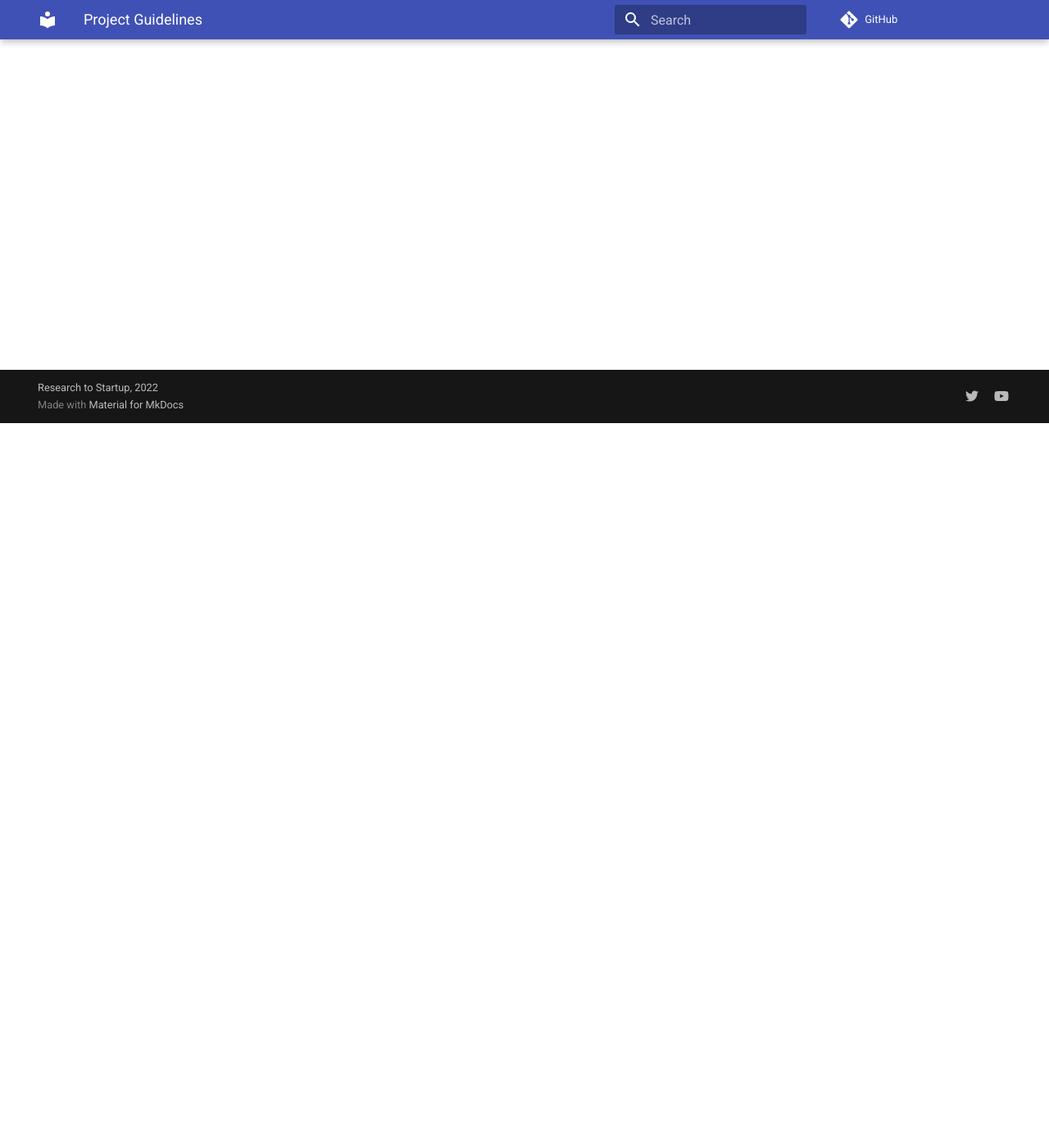
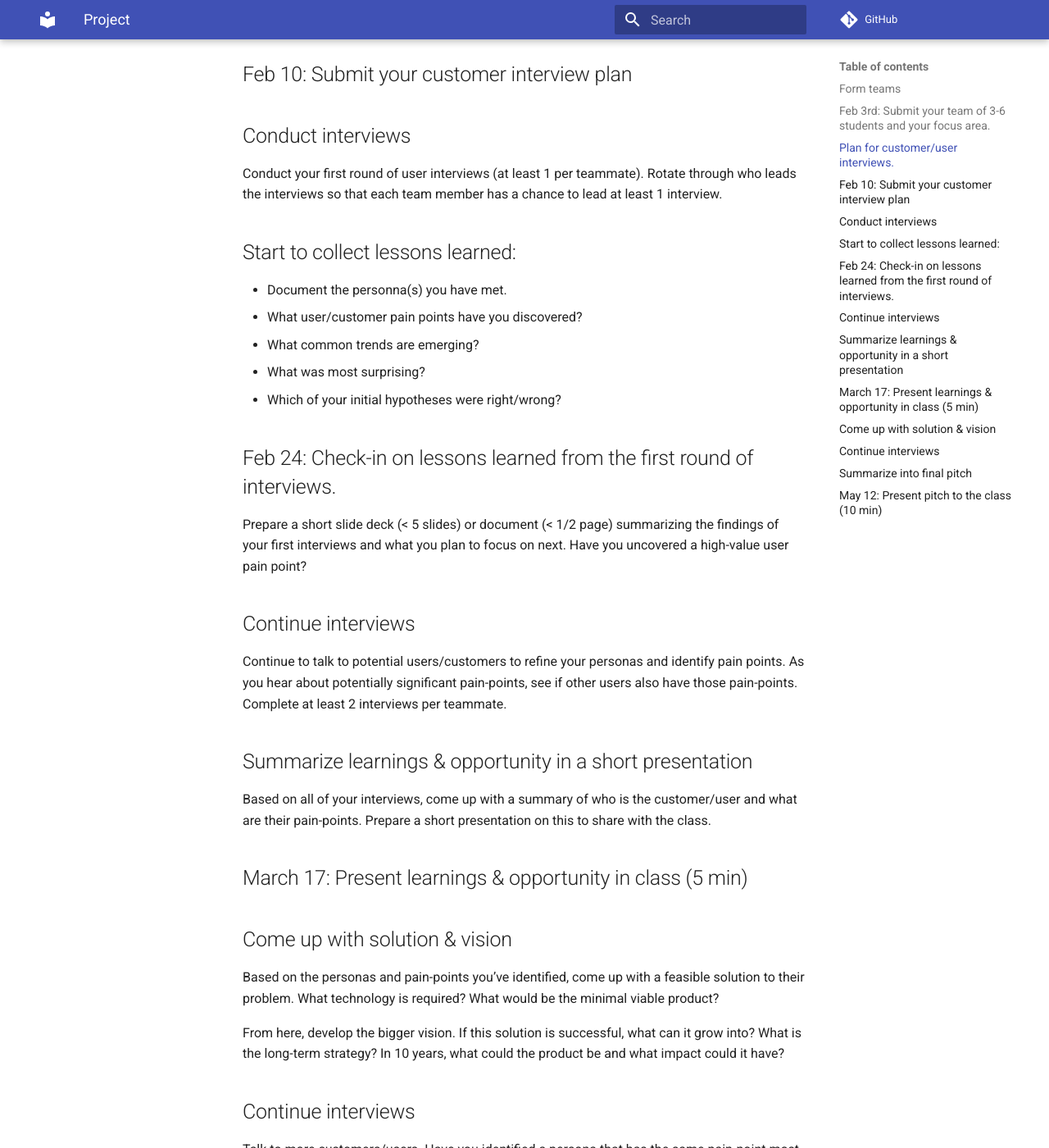
Before and after one commit to research-to-startup/research-to-startup.github.io, an MkDocs documentation site: the page built from docs/project.md, in a window 1280 px wide and 1400 px high, scrolled down 884 px. Shown: the whole window at 82% size. Built offline with MkDocs 1.6.1 and Material for MkDocs 9.7.7, drawn with Linux system fonts in a browser that asks for light colours; comment, search, counter and statistics services are not loaded; some of the changed text lies outside the part shown.

Commit message:
Update project.md

```diff
--- a/docs/project.md
+++ b/docs/project.md
@@ -1 +1,58 @@
-# Project Guidelines
+The project will consist of the following milestones and deliverables:
+
+##Form teams
+Starting on the first day of class you will meet other students in your area of interest. Come with general ideas for potential projects: a problem, a technology or a specific area you’d like to work on.
+
+Get to know your classmates and shop around for teammates and a project topic you’d like to work on. Continue over Slack after class.
+
+##Feb 3rd: Submit your team of 3-6 students and your focus area.
+Focus areas can be a specific problem you’d like to solve (e.g. energy consumption in buildings), a specific technology you want to commercialize (e.g. Spark) or a specific area you’d like to work on (e.g. developer tools for data scientists).
+
+##Plan for customer/user interviews.
+Based on the User Discovery lecture, you will build a plan for interviewing potential customers & users to learn about them and their needs. Your plan should include:
+Who you will initially approach and your plan to find more people to talk to
+Your User Discovery Interview Deck (3-4 slides)
+The list of questions you plan to ask
+
+This will require you to come up with hypotheses of who your customer might be, what some of their pain points are, what features they will want.
+
+##Feb 10: Submit your customer interview plan
+
+##Conduct interviews
+Conduct your first round of user interviews (at least 1 per teammate). Rotate through who leads the interviews so that each team member has a chance to lead at least 1 interview.
+
+##Start to collect lessons learned:
+- Document the personna(s) you have met.
+- What user/customer pain points have you discovered?
+- What common trends are emerging?
+- What was most surprising?
+- Which of your initial hypotheses were right/wrong?
+
+##Feb 24: Check-in on lessons learned from the first round of interviews.
+Prepare a short slide deck (< 5 slides) or document (< 1/2 page) summarizing the findings of your first interviews and what you plan to focus on next. Have you uncovered a high-value user pain point?
+
+##Continue interviews
+Continue to talk to potential users/customers to refine your personas and identify pain points. As you hear about potentially significant pain-points, see if other users also have those pain-points. Complete at least 2 interviews per teammate.
+
+##Summarize learnings & opportunity in a short presentation
+Based on all of your interviews, come up with a summary of who is the customer/user and what are their pain-points. Prepare a short presentation on this to share with the class.
+
+##March 17: Present learnings & opportunity in class (5 min)
+
+##Come up with solution & vision
+Based on the personas and pain-points you’ve identified, come up with a feasible solution to their problem. What technology is required? What would be the minimal viable product?
+
+From here, develop the bigger vision. If this solution is successful, what can it grow into? What is the long-term strategy? In 10 years, what could the product be and what impact could it have?
+
+##Continue interviews
+Talk to more customers/users. Have you identified a persona that has the same pain-point most of the time? Share your proposed MVP solution with customers/users. What is their reaction? How much would they be willing to pay if you could sell them this today ($10/month, $100/month, $1000/month, etc).
+
+##Summarize into final pitch
+-Create a final presentation summarizing at least:
+-Who is the customer/user?
+-What are their pain-points that you plan to solve?
+-What is the MVP solution?
+-What is your long-term vision?
+Optionally, extend this a full pitch deck by adding the business model, market size, channels and differentiation.
+
+##May 12: Present pitch to the class (10 min)
```
